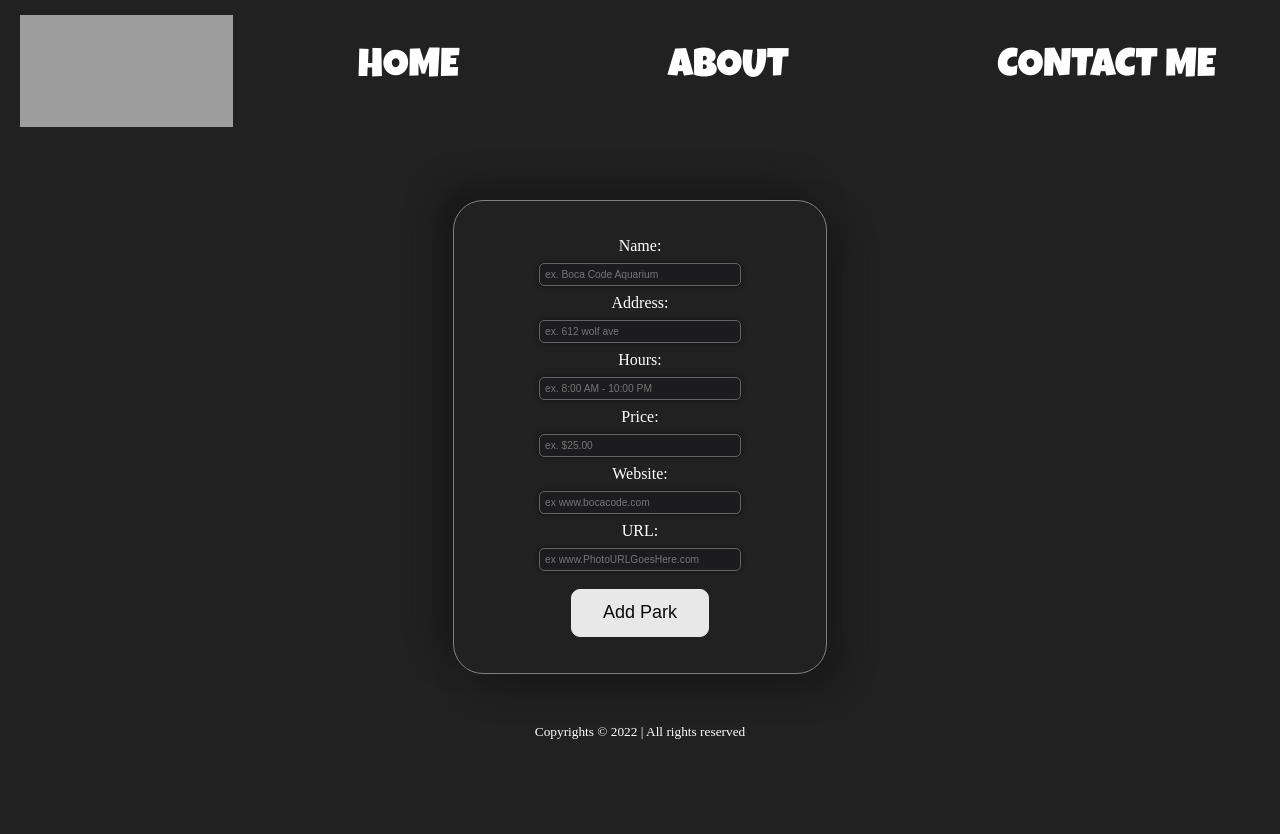
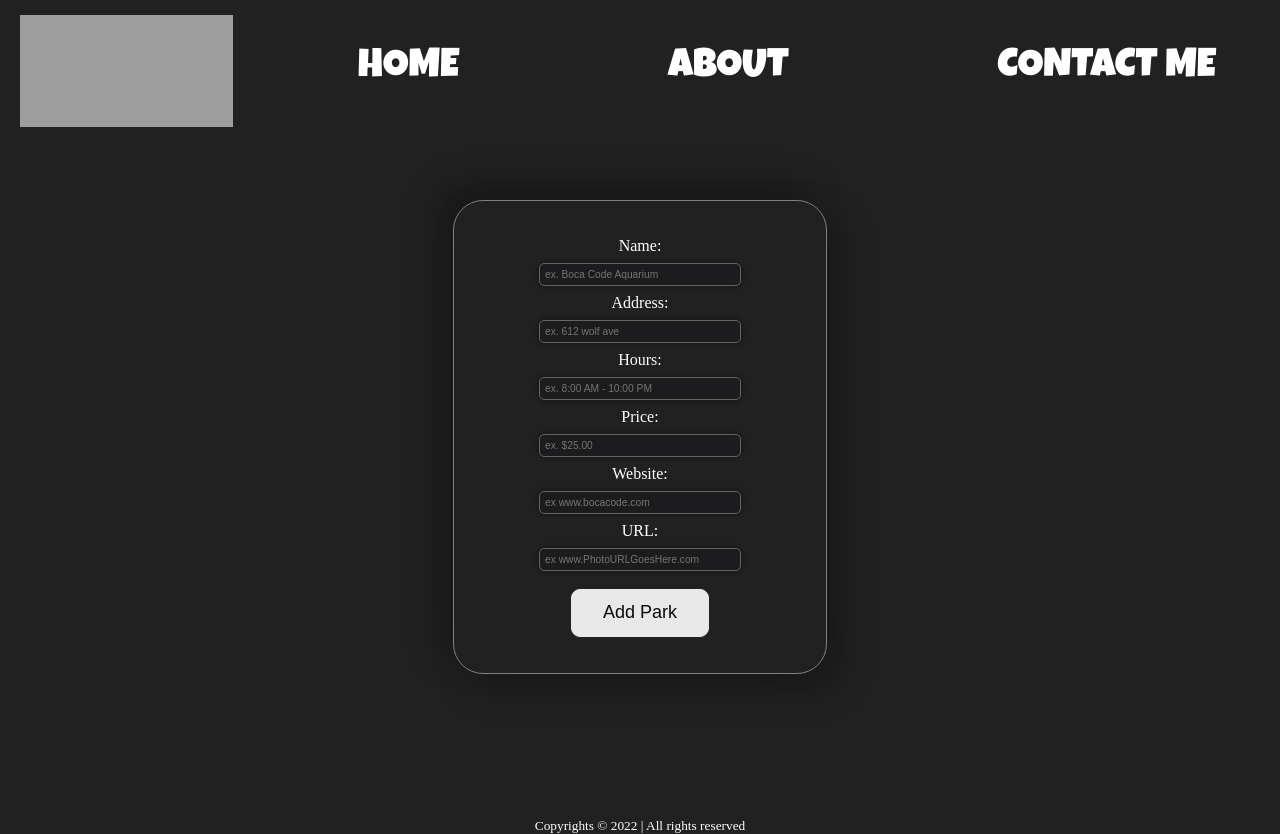
Before and after one commit to JHess91/blog-app-frontend, a React (Create React App) app: page /add-park in a window 1280 px wide. Before the commit the page ends 800 px from the top, so only its background shows below. Built offline with nearby package versions, Linux system fonts and the light colour scheme; grey boxes are pictures that could not be loaded.

Commit message:
fixed footer

```diff
--- a/src/assets/styles.css
+++ b/src/assets/styles.css
@@ -186,6 +186,7 @@ li:active {
   padding: 10px;
   text-align: center;
   align-items: center;
+  height: 80vh;
 }
 
 .single-park {
@@ -435,8 +436,14 @@ form {
   background: #212121;
   box-shadow: 15px 15px 30px #191919,
               -15px -15px 30px #191919;
-} form input {
+}
+
+form input {
   width: 300px;
+}
+
+.form-card {
+  height: 77vh;
 }
 
 .add-park-btn {
--- a/src/components/AquariumCard.js
+++ b/src/components/AquariumCard.js
@@ -1,5 +1,4 @@
 import { Link } from 'react-router-dom'
-import LikeBtn from '../pages/LikeBtn'
 
 export const AquariumCard = ({ parks, index }) => {
   return (
```
